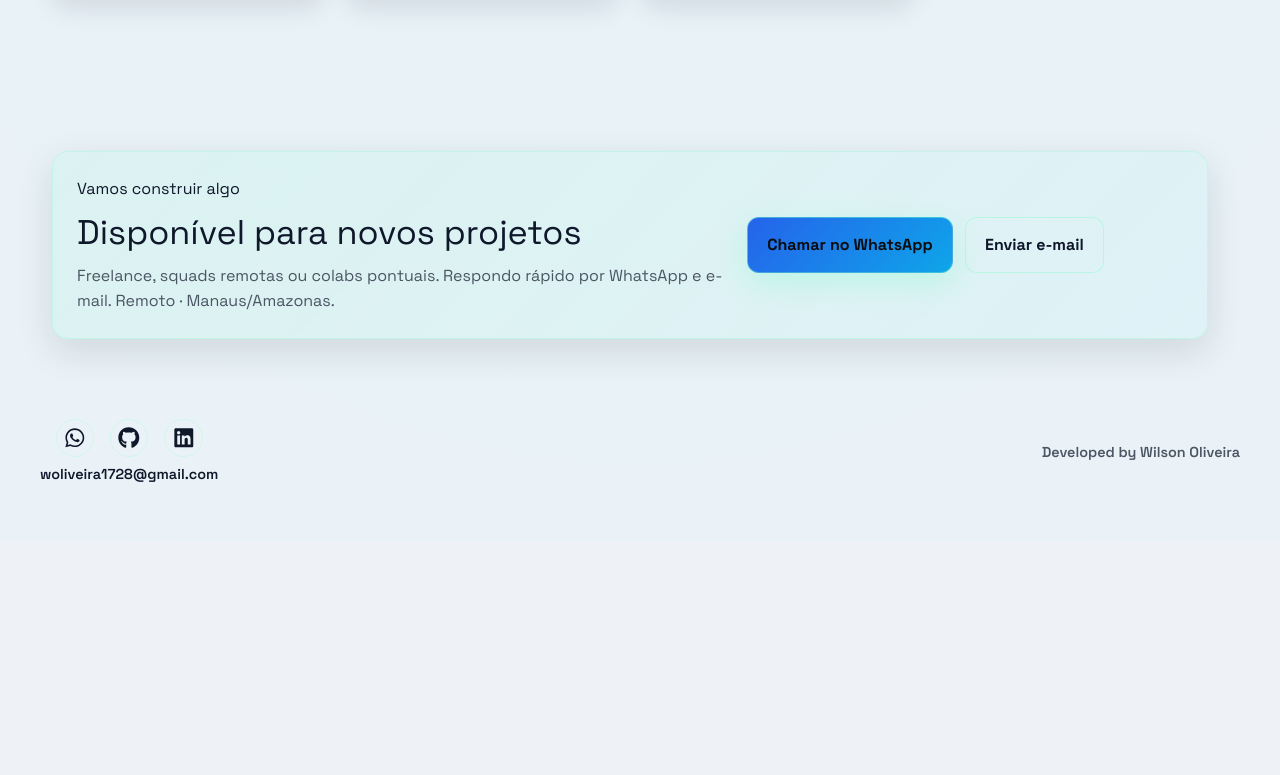
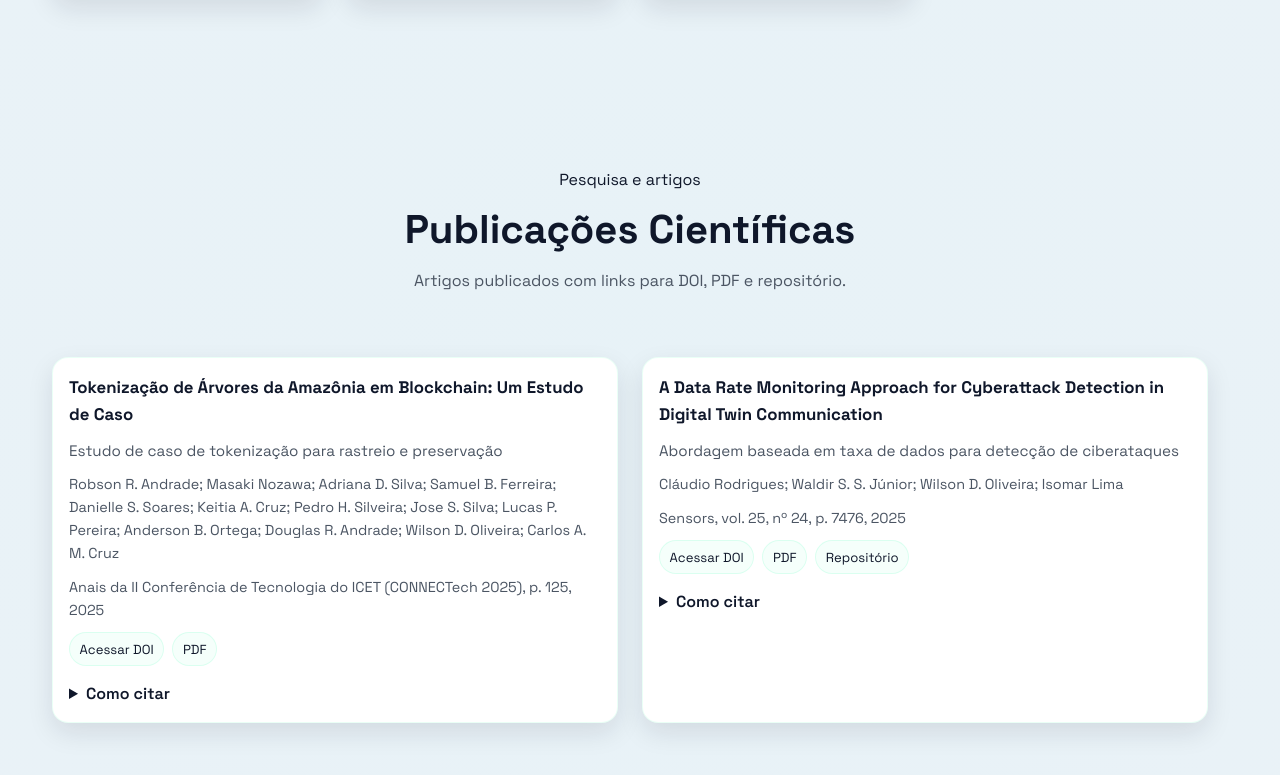
Before and after one commit to woliveira1728/portifolio, a React (Vite) app: page / in a window 1280 px wide. Shown: the part 7905-8680 px from the top of the page. Before the commit the page ends 8447 px from the top, so only its background shows below. Built offline with nearby package versions, Linux system fonts and the light colour scheme.

Commit message:
feat: implement Scientific Publications section with citations - Add array of publications in data.js with full metadata - Render cards with links to DOI, PDF and repository - Include "How to Cite" section with BibTeX and expandable IEEE - Improve responsive design of citation texts on cards

```diff
--- a/src/data/data.js
+++ b/src/data/data.js
@@ -202,3 +202,55 @@ export const certificates = [
   },
 
 ];
+
+export const publications = [
+  {
+    type: "conference",
+    title: "Tokenização de Árvores da Amazônia em Blockchain: Um Estudo de Caso",
+    subtitle: "Estudo de caso de tokenização para rastreio e preservação",
+    authors: "Robson R. Andrade; Masaki Nozawa; Adriana D. Silva; Samuel B. Ferreira; Danielle S. Soares; Keitia A. Cruz; Pedro H. Silveira; Jose S. Silva; Lucas P. Pereira; Anderson B. Ortega; Douglas R. Andrade; Wilson D. Oliveira; Carlos A. M. Cruz",
+    venue: "Anais da II Conferência de Tecnologia do ICET (CONNECTech 2025)",
+    pages: "125",
+    year: 2025,
+    doi: "10.5753/connect.2025.12193",
+    doiUrl: "http://dx.doi.org/10.5753/connect.2025.12193",
+    pdfUrl: "https://github.com/woliveira1728/woliveira1728/blob/main/papers/artigo-tokenizacao-amazonia.pdf",
+    bibtex: `@inproceedings{oliveira2025tokenizacao,
+  author    = {Robson R. Andrade and Masaki Nozawa and Adriana D. Silva and Samuel B. Ferreira and Danielle S. Soares and Keitia A. Cruz and Pedro H. Silveira and Jose S. Silva and Lucas P. Pereira and Anderson B. Ortega and Douglas R. Andrade and Wilson D. Oliveira and Carlos A. M. Cruz},
+  title     = {"Tokenização de Árvores da Amazônia em Blockchain: Um Estudo de Caso"},
+  booktitle = {Anais da II Conferência de Tecnologia do ICET (CONNECTech 2025)},
+  year      = {2025},
+  pages     = {125},
+  doi       = {10.5753/connect.2025.12193},
+  url       = {https://doi.org/10.5753/connect.2025.12193}
+}`,
+    ieee: "R. R. Andrade, M. Nozawa, A. D. Silva, S. B. Ferreira, D. S. Soares, K. A. Cruz, P. H. Silveira, J. S. Silva, L. P. Pereira, A. B. Ortega, D. R. Andrade, W. D. Oliveira, and C. A. M. Cruz, \"Tokenização de Árvores da Amazônia em Blockchain: Um Estudo de Caso,\" in Anais da II Conferência de Tecnologia do ICET (CONNECTech 2025), p. 125, 2025. [Online]. Available: https://doi.org/10.5753/connect.2025.12193"
+  },
+  {
+    type: "journal",
+    title: "A Data Rate Monitoring Approach for Cyberattack Detection in Digital Twin Communication",
+    subtitle: "Abordagem baseada em taxa de dados para detecção de ciberataques",
+    authors: "Cláudio Rodrigues; Waldir S. S. Júnior; Wilson D. Oliveira; Isomar Lima",
+    venue: "Sensors",
+    vol: "25",
+    number: "24",
+    pages: "7476",
+    year: 2025,
+    doi: "10.3390/s25247476",
+    doiUrl: "https://doi.org/10.3390/s25247476",
+    pdfUrl: "https://www.mdpi.com/1424-8220/25/24/7476/pdf",
+    repoUrl: "https://github.com/woliveira1728/digital-twin",
+    bibtex: `@article{digitwinsym2024,
+  title     = {A Data Rate Monitoring Approach for Cyberattack Detection in Digital Twin Communication},
+  author    = {Rodrigues, Cl{\'a}udio e J{\'u}nior, Waldir S. S. e Oliveira, Wilson e Lima, Isomar},
+  journal   = {Sensors},
+  volume    = {25},
+  number    = {24},
+  pages     = {7476},
+  year      = {2025},
+  doi       = {10.3390/s25247476},
+  note      = {Code available at: https://github.com/woliveira1728/digital-twin}
+}`,
+    ieee: "C. Rodrigues, W. S. S. Júnior, W. Oliveira, and I. Lima, \"A Data Rate Monitoring Approach for Cyberattack Detection in Digital Twin Communication,\" Sensors, vol. 25, no. 24, p. 7476, 2025. [Online]. Available: https://doi.org/10.3390/s25247476"
+  }
+];
--- a/src/pages/Home/index.jsx
+++ b/src/pages/Home/index.jsx
@@ -1,7 +1,7 @@
 import styles from "./style.module.scss";
 import perfil from "../../assets/will.jpeg";
 import { FaWhatsapp, FaGithub, FaLinkedin } from "react-icons/fa";
-import { hardSkills, softSkills, projects, certificates } from "../../data/data";
+import { hardSkills, softSkills, projects, certificates, publications } from "../../data/data";
 import { MenuMobileModal } from "../../components/MenuMobileModal";
 
 export const Home = ({ showModal, setShowModal }) => {
@@ -289,6 +289,40 @@ export const Home = ({ showModal, setShowModal }) => {
                 </ul>
             </section>
 
+            <section id="publications" className={styles.publicationsSection}>
+                <div className={styles.sectionHeading}>
+                    <p className={styles.kicker}>Pesquisa e artigos</p>
+                    <h2>Publicações Científicas</h2>
+                    <p className={styles.sectionLead}>Artigos publicados com links para DOI, PDF e repositório.</p>
+                </div>
+                <ul className={styles.cardPublicationsContainer}>
+                    {publications.map((pub, index) => (
+                        <li key={index} className={styles.cardPublication}>
+                            <h3>{pub.title}</h3>
+                            {pub.subtitle ? <p className={styles.pubSubtitle}>{pub.subtitle}</p> : null}
+                            <p className={styles.pubAuthors}>{pub.authors}</p>
+                            <p className={styles.pubMeta}>
+                                {pub.venue}
+                                {pub.vol ? `, vol. ${pub.vol}` : ""}
+                                {pub.number ? `, nº ${pub.number}` : ""}
+                                {pub.pages ? `, p. ${pub.pages}` : ""}
+                                {pub.year ? `, ${pub.year}` : ""}
+                            </p>
+                            <div className={styles.pubLinks}>
+                                {pub.doiUrl ? <a href={pub.doiUrl} target="_blank" rel="noreferrer">Acessar DOI</a> : null}
+                                {pub.pdfUrl ? <a href={pub.pdfUrl} target="_blank" rel="noreferrer">PDF</a> : null}
+                                {pub.repoUrl ? <a href={pub.repoUrl} target="_blank" rel="noreferrer">Repositório</a> : null}
+                            </div>
+                            <details className={styles.pubCitation}>
+                                <summary>Como citar</summary>
+                                {pub.bibtex ? <pre><code>{pub.bibtex}</code></pre> : null}
+                                {pub.ieee ? <p>{pub.ieee}</p> : null}
+                            </details>
+                        </li>
+                    ))}
+                </ul>
+            </section>
+
             <section id="contact" className={styles.contactSection}>
                 <div className={styles.contactCard}>
                     <div>
--- a/src/pages/Home/style.module.scss
+++ b/src/pages/Home/style.module.scss
@@ -558,6 +558,100 @@
     }
 }
 
+.publicationsSection {
+    display: flex;
+    flex-direction: column;
+    align-items: center;
+    justify-content: center;
+    padding: 4rem 0 3rem;
+    gap: 1.5rem;
+    width: 100%;
+    max-width: 1180px;
+    margin: 0 auto;
+
+    h2 {
+        font-size: var(--size-title-1);
+        font-weight: 700;
+    }
+
+    .cardPublicationsContainer {
+        width: 100%;
+        display: grid;
+        grid-template-columns: repeat(auto-fit, minmax(280px, 1fr));
+        gap: 1.5rem;
+
+        .cardPublication {
+            display: flex;
+            flex-direction: column;
+            align-items: flex-start;
+            border-radius: 1rem;
+            padding: 1rem;
+            gap: 0.65rem;
+            border: 1px solid rgba(122, 252, 200, 0.16);
+            background: var(--color-surface);
+            color: var(--color-text);
+            box-shadow: var(--shadow-card);
+            transition: transform .2s ease, border-color .2s ease;
+            &:hover {
+                transform: translateY(-6px);
+                border-color: var(--color-accent);
+            }
+
+            h3 { font-size: 1.05rem; font-weight: 700; }
+            .pubSubtitle { font-size: 0.95rem; color: var(--color-muted); }
+            .pubAuthors { font-size: 0.9rem; color: var(--color-muted); }
+            .pubMeta { font-size: 0.9rem; color: var(--color-muted); }
+
+            .pubLinks {
+                display: flex;
+                flex-wrap: wrap;
+                gap: 0.5rem;
+                a {
+                    padding: 0.35rem 0.6rem;
+                    border-radius: 999px;
+                    background: rgba(122, 252, 200, 0.08);
+                    border: 1px solid rgba(122, 252, 200, 0.22);
+                    color: var(--color-text);
+                    font-size: 0.82rem;
+                    text-decoration: none;
+                }
+                a:hover {
+                    color: var(--color-accent);
+                    border-color: var(--color-accent);
+                }
+            }
+
+            .pubCitation {
+                margin-top: 0.25rem;
+                width: 100%;
+                summary { cursor: pointer; font-weight: 600; }
+                pre {
+                    background: rgba(255,255,255,0.03);
+                    padding: 0.75rem;
+                    border-radius: 0.5rem;
+                    overflow: auto;
+                    width: 100%;
+                    box-sizing: border-box;
+                    white-space: pre-wrap;
+                    word-wrap: break-word;
+                    overflow-wrap: break-word;
+                }
+                code {
+                    font-family: ui-monospace, SFMono-Regular, Menlo, Monaco, Consolas, "Liberation Mono", "Courier New", monospace;
+                    font-size: 0.8rem;
+                    display: block;
+                    word-break: break-word;
+                }
+                p {
+                    width: 100%;
+                    word-wrap: break-word;
+                    overflow-wrap: break-word;
+                }
+            }
+        }
+    }
+}
+
 .contactSection {
     width: 100%;
     max-width: 1180px;
```
